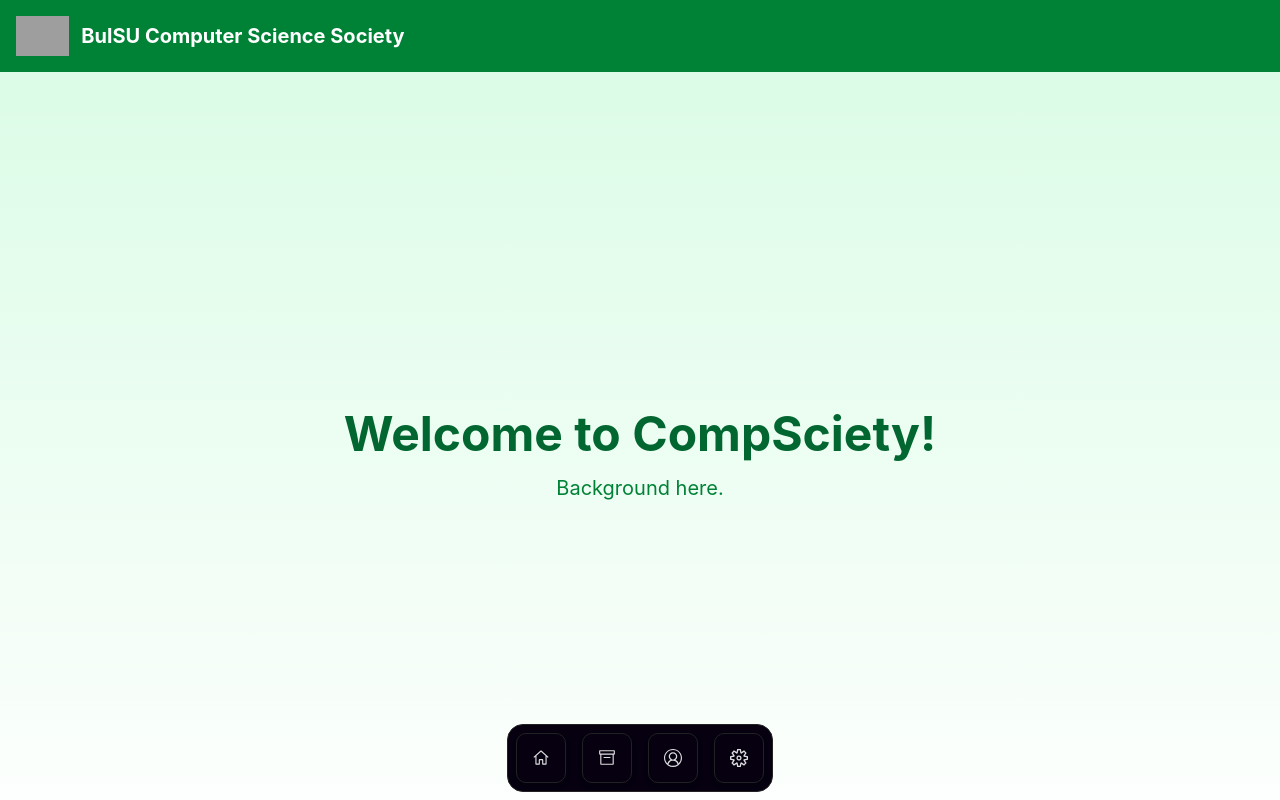
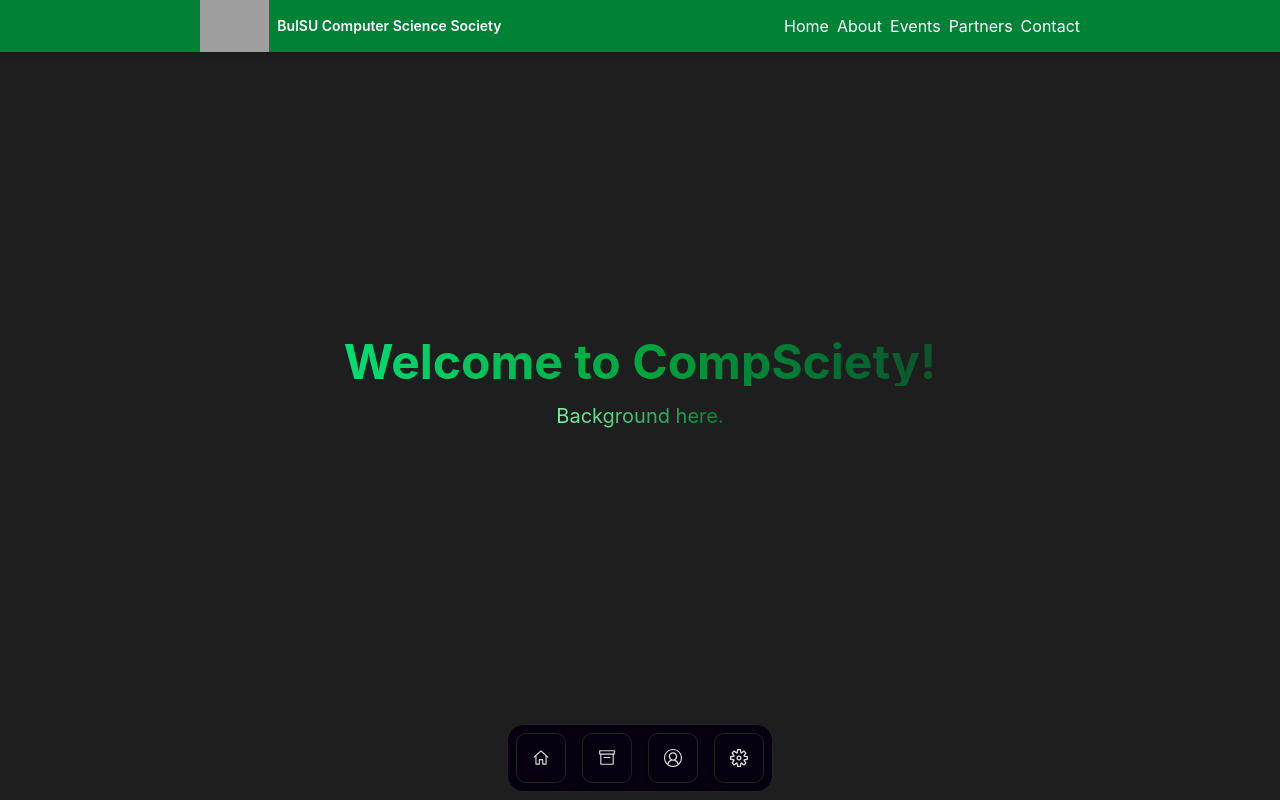
Before and after one commit to drinaissante/CompSciety, a React (Vite) app: page / in a window 1280 px wide. Shown: the top 800 px of the page. Built offline with nearby package versions, Linux system fonts and the light colour scheme; grey boxes are pictures that could not be loaded.

Commit message:
Trying to add more things to navigation bar and main section

```diff
--- a/src/App.jsx
+++ b/src/App.jsx
@@ -9,6 +9,7 @@ import { VscHome, VscArchive, VscAccount, VscSettingsGear } from "react-icons/vs
 import Footer from './components/Footer.jsx';
 import MainContent from './components/MainContent.jsx';
 import Hero from './components/Hero.jsx';
+import Partners from './components/Partners.jsx';
 
 function App() {
   const [showAnimation, setShowAnimation] = useState(true);
@@ -50,7 +51,6 @@ function App() {
           {/* animated cursor  ?? */}
 
           {/* header with navbar */}
-
           <NavBar />
 
           {/* hero */}
@@ -58,6 +58,9 @@ function App() {
 
           {/* CONTENT */}
           <MainContent />
+
+          {/* organization partners */}
+          <Partners />
 
           <Dock
             items={items}
--- a/src/components/Hero.jsx
+++ b/src/components/Hero.jsx
@@ -1,8 +1,25 @@
+import GridDistortion from "../extras/GridDistortion.jsx";
+
+import bg from "../assets/bg.png";
+
 function Hero() {
     return (
-    <section className="flex flex-col items-center justify-center min-h-screen bg-gradient-to-b from-green-100 to-white">
-        <h1 className="text-5xl font-bold text-green-800 mb-4">Welcome to CompSciety!</h1>
-        <p className="text-xl text-green-700 mb-8">
+    <section className="flex flex-col items-center justify-center min-h-screen">
+        <div className="max-w-full relative">
+            {/* <GridDistortion
+                imageSrc={bg}
+                grid={10}
+                mouse={0.1}
+                strength={0.15}
+                relaxation={0.9}
+            /> */}
+        </div>
+
+
+        <h1 className="text-5xl font-bold mb-4 bg-gradient-to-r from-green-400 via-green-600 to-green-900 bg-clip-text text-transparent">
+            Welcome to CompSciety!
+        </h1>
+        <p className="text-xl mb-8 bg-gradient-to-r from-green-300 to-green-700 bg-clip-text text-transparent">
             Background here.
         </p>
   </section>
--- a/src/components/NavBar.jsx
+++ b/src/components/NavBar.jsx
@@ -1,16 +1,51 @@
 import "../css/NavBar.css"
 
 import logo from "../assets/CompSciety LOGO.png"
+import { useState } from "react";
 
 function NavBar() {
-    return (
-        <header className="bg-green-700 text-white p-4 shadow-md flex items-center justify-between">
-        <div className="flex items-center gap-3">
-          <img src={logo} alt="Logo" className="h-10" />
-          <h1 className="text-xl font-bold">BulSU Computer Science Society</h1>
+  const [openMenu, setOpenMenu] = useState(false);
+
+  return (
+    <header className="fixed w-full bg-green-700 text-white pl-50 shadow-md flex items-center justify-between z-50">
+        <div className="flex items-center gap-2">
+          <img src={logo} alt="Logo" className="h-13" />
+          <h1 className="text-sm font-semibold">BulSU Computer Science Society</h1>
         </div>
-      </header>
-    )
+
+        {/* Navigation Links */}
+        <div className="flex items-center pr-50 gap-2">
+          <h1 className="py-2">Home</h1>
+          <h1 className="py-2">About</h1>
+          <h1 className="py-2">Events</h1>
+          <h1 className="py-2">Partners</h1>
+          <h1 className="py-2">Contact</h1>
+        </div>
+
+        {/* For mobile */}
+        <button
+          className="md:hidden flex flex-col justify-center items-center h-10 w-10"
+          onClick={() => setOpenMenu(!openMenu)}
+          aria-label="Toggle Menu"
+        >
+          <span className="block w-7 h-1 bg-white mb-1 rounded"></span>
+          <span className="block w-7 h-1 bg-white mb-1 rounded"></span>
+          <span className="block w-7 h-1 bg-white mb-1 rounded"></span>
+        </button>
+
+        {/* Menu */}
+        {openMenu && (
+          <div className="absolute top-full right-0 w-full bg-green-800 flex flex-col items-center, py-4 md:hidden shadow-lg">
+            <h1 className="py-2">Home</h1>
+            <h1 className="py-2">About</h1>
+            <h1 className="py-2">Events</h1>
+            <h1 className="py-2">Partners</h1>
+            <h1 className="py-2">Contact</h1>
+          </div>
+        )}
+
+    </header>
+  )
 }
 
 export default NavBar;
```
Also changed, not shown: src/assets/bg.png (added).
